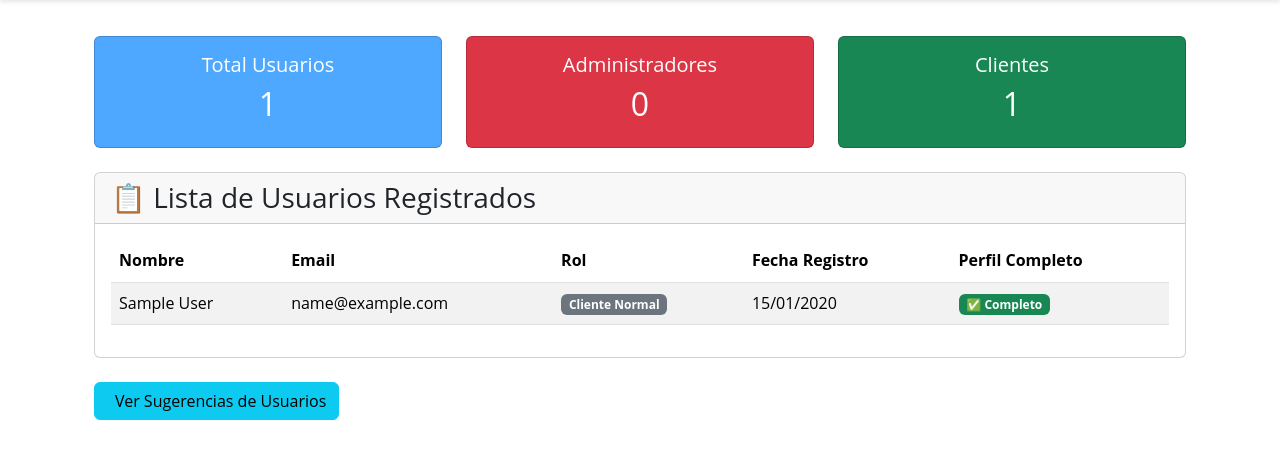
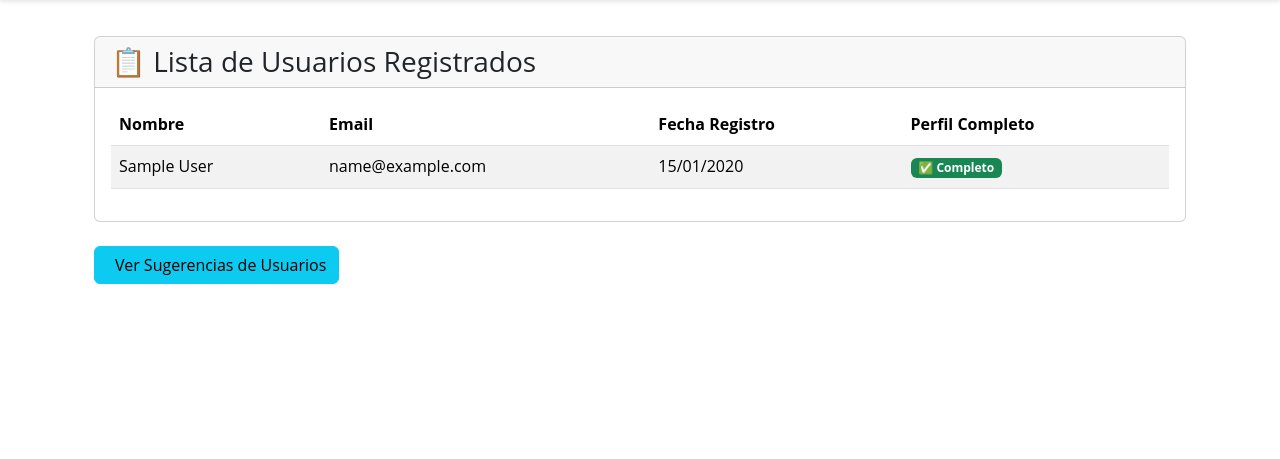
Before and after one commit to mrkzukaritas/MisSolucionesIntegrales, a Django app: page /admin-panel/ in a window 1280 px wide. Shown: the part 88-547 px from the top of the page. Run offline with Django 5.2, Linux system fonts and the light colour scheme; tables that the repository leaves empty hold one stand-in row (values such as "Sample post").

Commit message:
Remove user statistics section from admin panel and conditionally display suggestion link for clients in the navigation

```diff
--- a/mysite/templates/admin_panel.html
+++ b/mysite/templates/admin_panel.html
@@ -1,35 +1,6 @@
 {% extends "base.html" %}
 {% block body %}
 <div class="container mt-4">
-
-
-    <!-- Estadísticas -->
-    <div class="row mt-4">
-        <div class="col-md-4">
-            <div class="card text-white bg-primary">
-                <div class="card-body text-center">
-                    <h5 class="card-title">Total Usuarios</h5>
-                    <h2>{{ total_usuarios }}</h2>
-                </div>
-            </div>
-        </div>
-        <div class="col-md-4">
-            <div class="card text-white bg-danger">
-                <div class="card-body text-center">
-                    <h5 class="card-title">Administradores</h5>
-                    <h2>{{ total_administradores }}</h2>
-                </div>
-            </div>
-        </div>
-        <div class="col-md-4">
-            <div class="card text-white bg-success">
-                <div class="card-body text-center">
-                    <h5 class="card-title">Clientes</h5>
-                    <h2>{{ total_clientes }}</h2>
-                </div>
-            </div>
-        </div>
-    </div>
 
     <!-- Lista de usuarios -->
     <div class="card mt-4">
@@ -43,21 +14,17 @@
                         <tr>
                             <th>Nombre</th>
                             <th>Email</th>
-                            <th>Rol</th>
                             <th>Fecha Registro</th>
                             <th>Perfil Completo</th>
                         </tr>
                     </thead>
                     <tbody>
                         {% for cliente in clientes %}
+                        {% if cliente.rol == "cliente" %}
                         <tr>
                             <td>{{ cliente.user.get_full_name }}</td>
                             <td>{{ cliente.user.email }}</td>
-                            <td>
-                                <span class="badge {% if cliente.rol == 'admin' %}bg-danger{% else %}bg-secondary{% endif %}">
-                                    {{ cliente.get_rol_display }}
-                                </span>
-                            </td>
+
                             <td>{{ cliente.fecha_creacion|date:"d/m/Y" }}</td>
                             <td>
                                 {% if cliente.datos_completos %}
@@ -67,6 +34,7 @@
                                 {% endif %}
                             </td>
                         </tr>
+                        {% endif %}
                         {% endfor %}
                     </tbody>
                 </table>
@@ -76,7 +44,5 @@
     <button onclick="window.location.href='{% url 'todas_sugerencias' %}'" class="btn btn-info mt-4">
         <i class="fas fa-lightbulb me-2"></i>Ver Sugerencias de Usuarios
     </button>
-
-
 </div>
 {% endblock %}
--- a/mysite/templates/base.html
+++ b/mysite/templates/base.html
@@ -58,7 +58,10 @@
                             <li class="nav-item"><a class="nav-link" href="{% url 'perfil' %}" aria-label="Mi perfil">Mi perfil</a></li>
                             <li class="nav-item"><a class="nav-link" href="" aria-label="Mi carrito">Mi carrito</a></li>
                             <li class="nav-item"><a class="nav-link" href="" aria-label="Catalogo">Catalogo</a></li>
-                            <li class="nav-item"><a class="nav-link" href="{% url 'hacer_sugerencia' %}" aria-label="Sugerencias">Sugerencias</a></li>
+                            {% if user.cliente.rol == 'cliente' %}
+                                <li class="nav-item"><a class="nav-link" href="{% url 'hacer_sugerencia' %}" aria-label="Sugerencias">Sugerencias</a></li>
+                            {% endif %}
+
                             <li class="nav-item"><a class="nav-link" href="{% url 'logout' %}" aria-label="Cerrar sesión">Cerrar sesión</a></li>
                             {% if user.cliente.rol == 'admin' %}
                                 <li class="nav-item"><a class="nav-link" href="{% url 'panel_administrador' %}" aria-label="Panel de Administrador">Panel de Admin</a></li>
```
